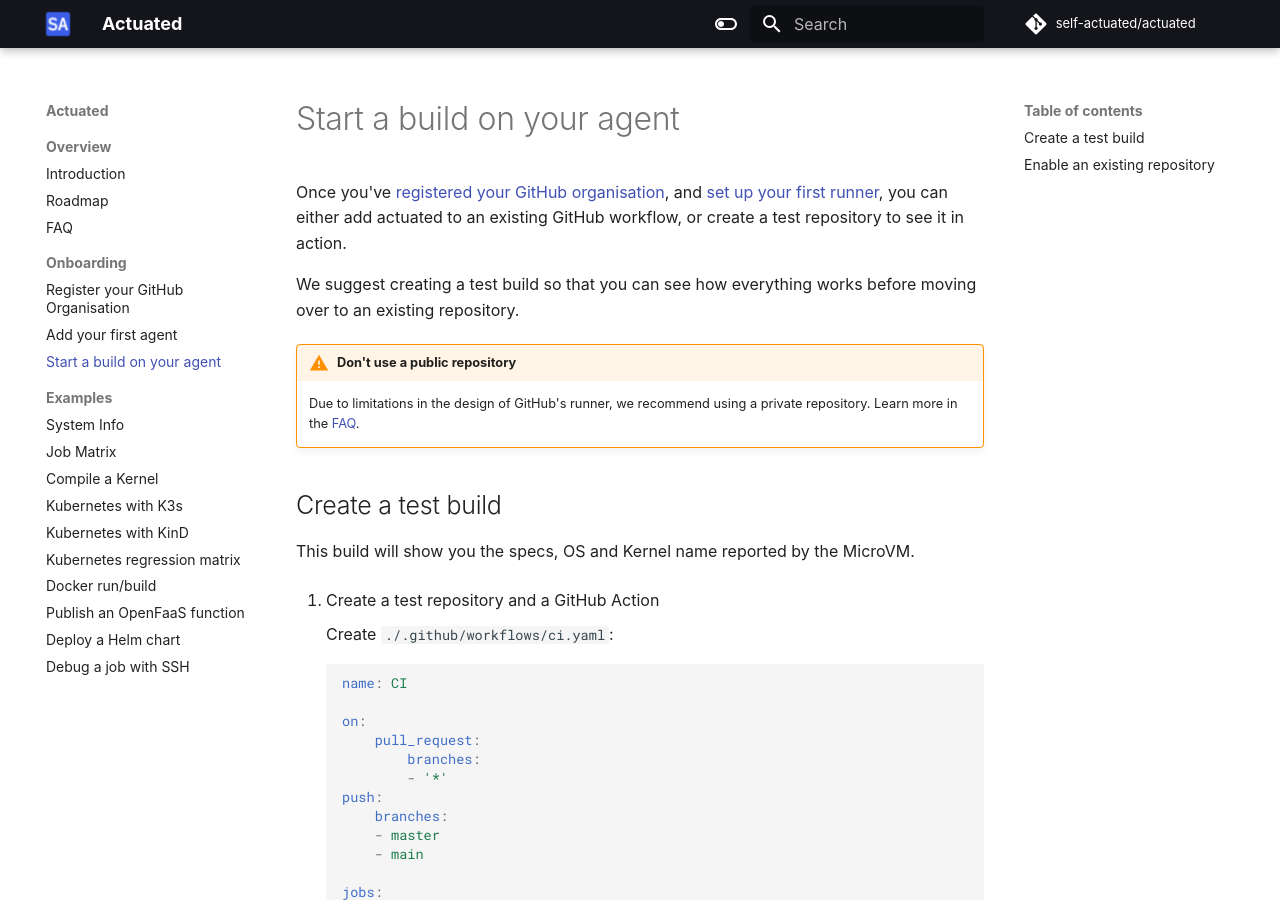
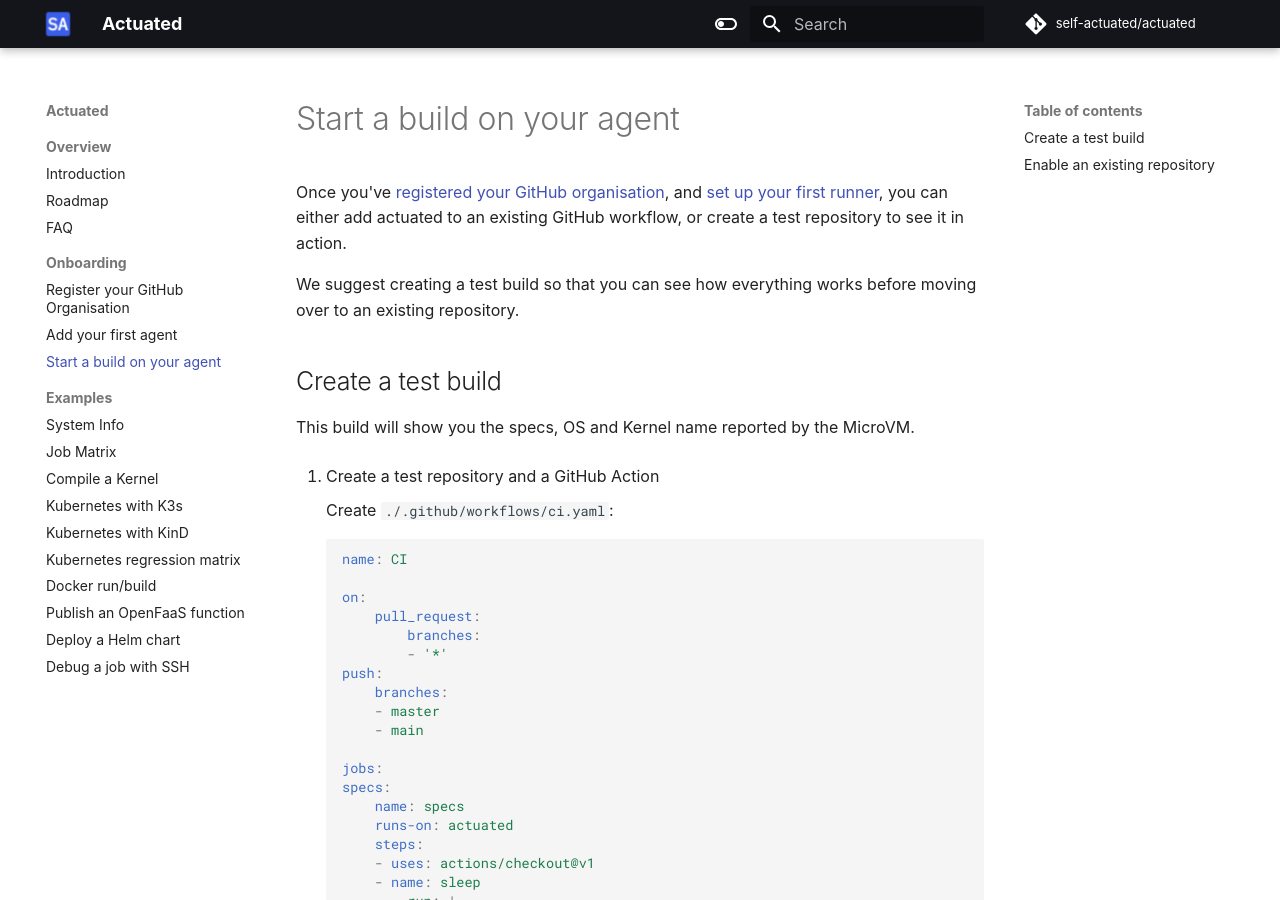
Before and after one commit to welteki/docs.actuated.dev, an MkDocs documentation site: the page built from docs/test-build.md, in a window 1280 px wide and 900 px high. Built offline with MkDocs 1.6.1 and Material for MkDocs 9.7.7, drawn with Linux system fonts in a browser that asks for light colours; some web fonts are replaced.

Commit message:
Update test build instructions
Signed-off-by: Alex Ellis (OpenFaaS Ltd) <alexellis2@gmail.com>

```diff
--- a/docs/test-build.md
+++ b/docs/test-build.md
@@ -3,9 +3,6 @@
 Once you've [registered your GitHub organisation](register.md), and [set up your first runner](add-agent.md), you can either add actuated to an existing GitHub workflow, or create a test repository to see it in action.
 
 We suggest creating a test build so that you can see how everything works before moving over to an existing repository.
-
-!!! warning "Don't use a public repository"
-    Due to limitations in the design of GitHub's runner, we recommend using a private repository. Learn more in the [FAQ](/faq.md).
 
 ## Create a test build
 
```
